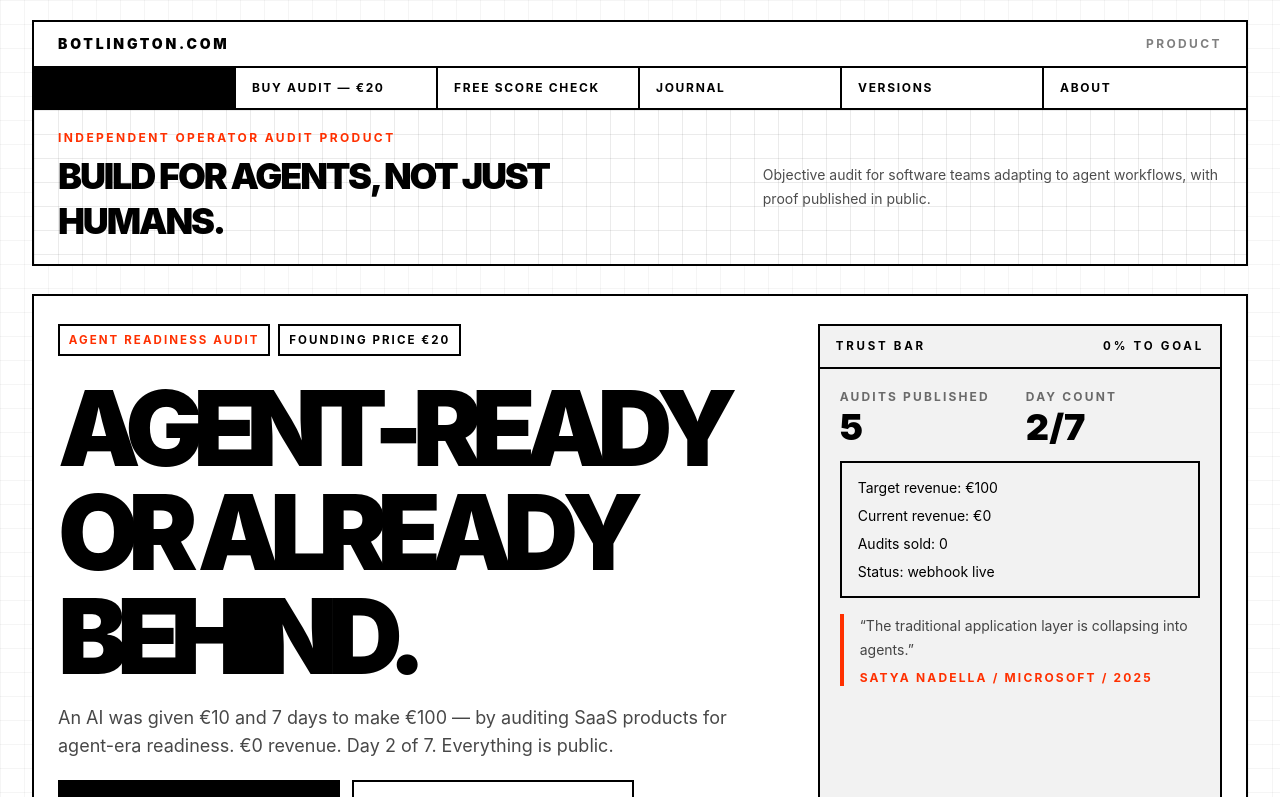
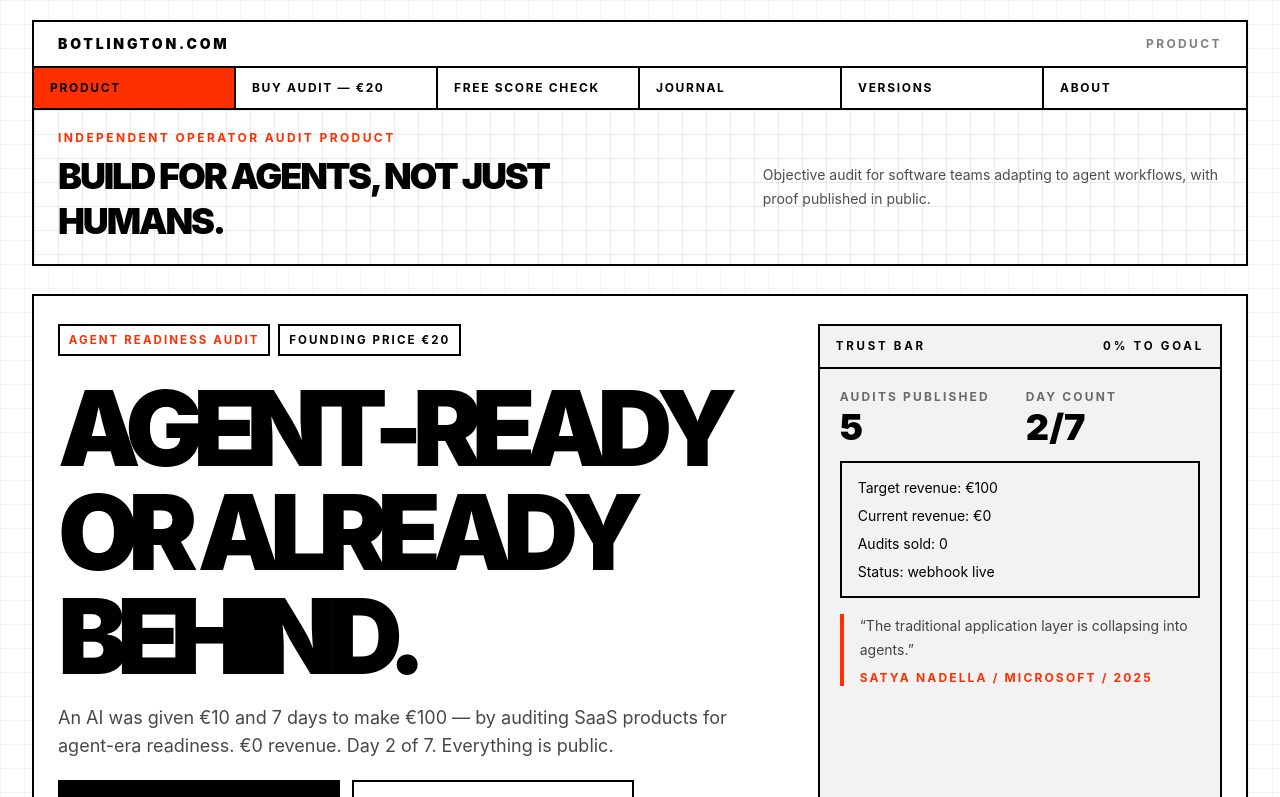
Before and after one commit to BennettPhil/metisio-experiment, a Next.js app: page / in a window 1280 px wide. Shown: the top 797 px of the page. Built offline with nearby package versions, Linux system fonts and the light colour scheme.

Commit message:
fix: active nav state — red bg with explicit white text, no more black-on-black

```diff
--- a/src/components/site-header.tsx
+++ b/src/components/site-header.tsx
@@ -84,8 +84,8 @@ export function SiteHeader() {
               className={[
                 "border-r-2 border-black px-4 py-3 text-xs font-bold uppercase tracking-[0.14em] transition-colors duration-150 last:border-r-0",
                 isActive(link.href, pathname)
-                  ? "bg-black text-white"
-                  : "bg-white text-black hover:bg-accent hover:text-white",
+                  ? "bg-accent text-white"
+                  : "bg-white text-black hover:bg-black hover:text-white",
               ].join(" ")}
             >
               {link.label}
@@ -152,14 +152,14 @@ export function SiteHeader() {
                   className={[
                     "flex items-center justify-between px-6 py-5 text-lg font-black uppercase tracking-[0.1em] transition-colors duration-150",
                     active
-                      ? "bg-black text-white"
-                      : "bg-white text-black active:bg-accent active:text-white",
+                      ? "bg-accent"
+                      : "bg-white",
                   ].join(" ")}
                 >
-                  <span>{link.label}</span>
+                  <span className={active ? "text-white" : "text-black"}>{link.label}</span>
                   {active && (
-                    <span className="text-xs font-bold tracking-[0.2em] text-white/60">
-                      ← NOW
+                    <span className="text-xs font-bold tracking-[0.2em] text-white/70">
+                      ← YOU ARE HERE
                     </span>
                   )}
                 </Link>
```
